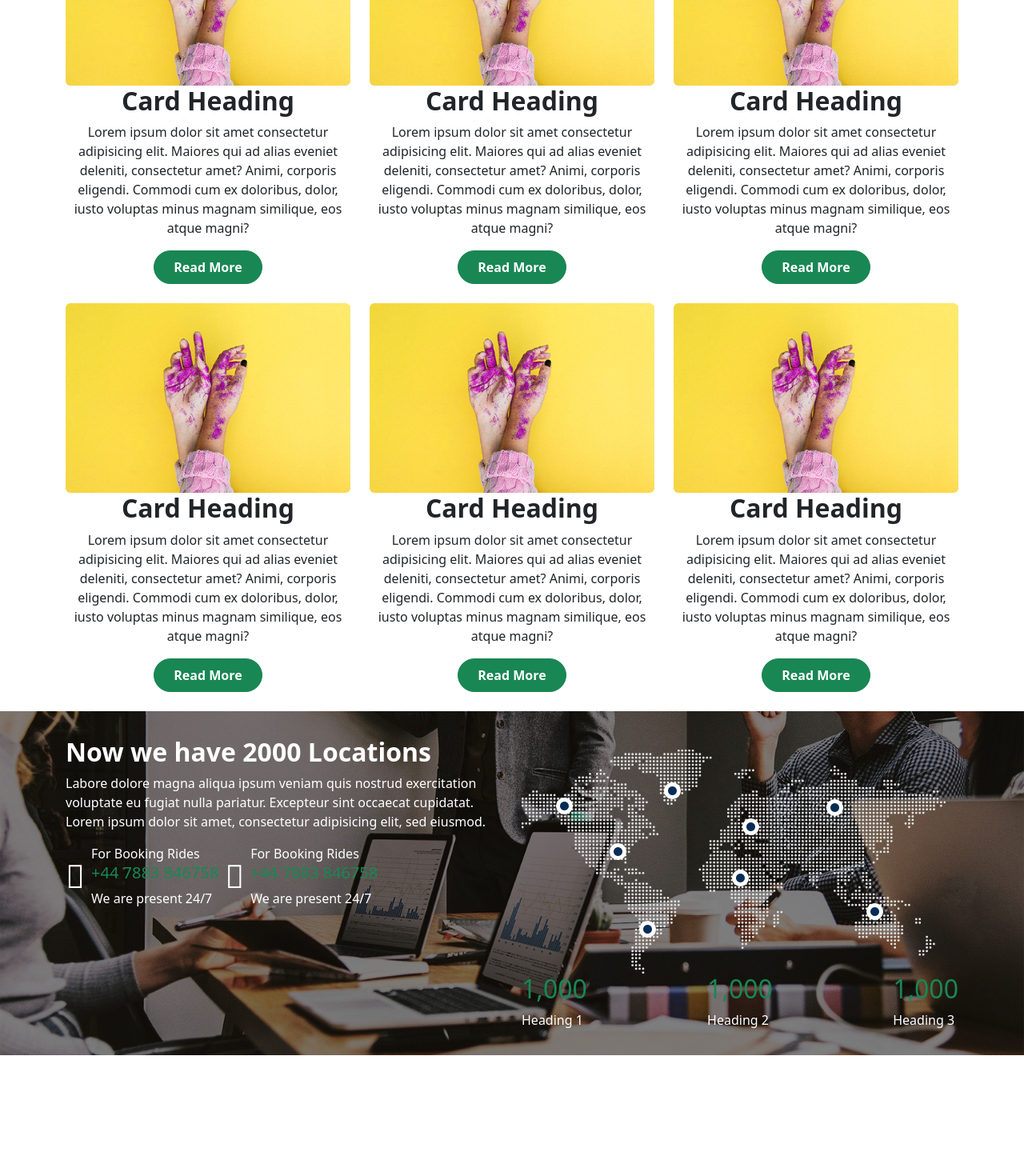
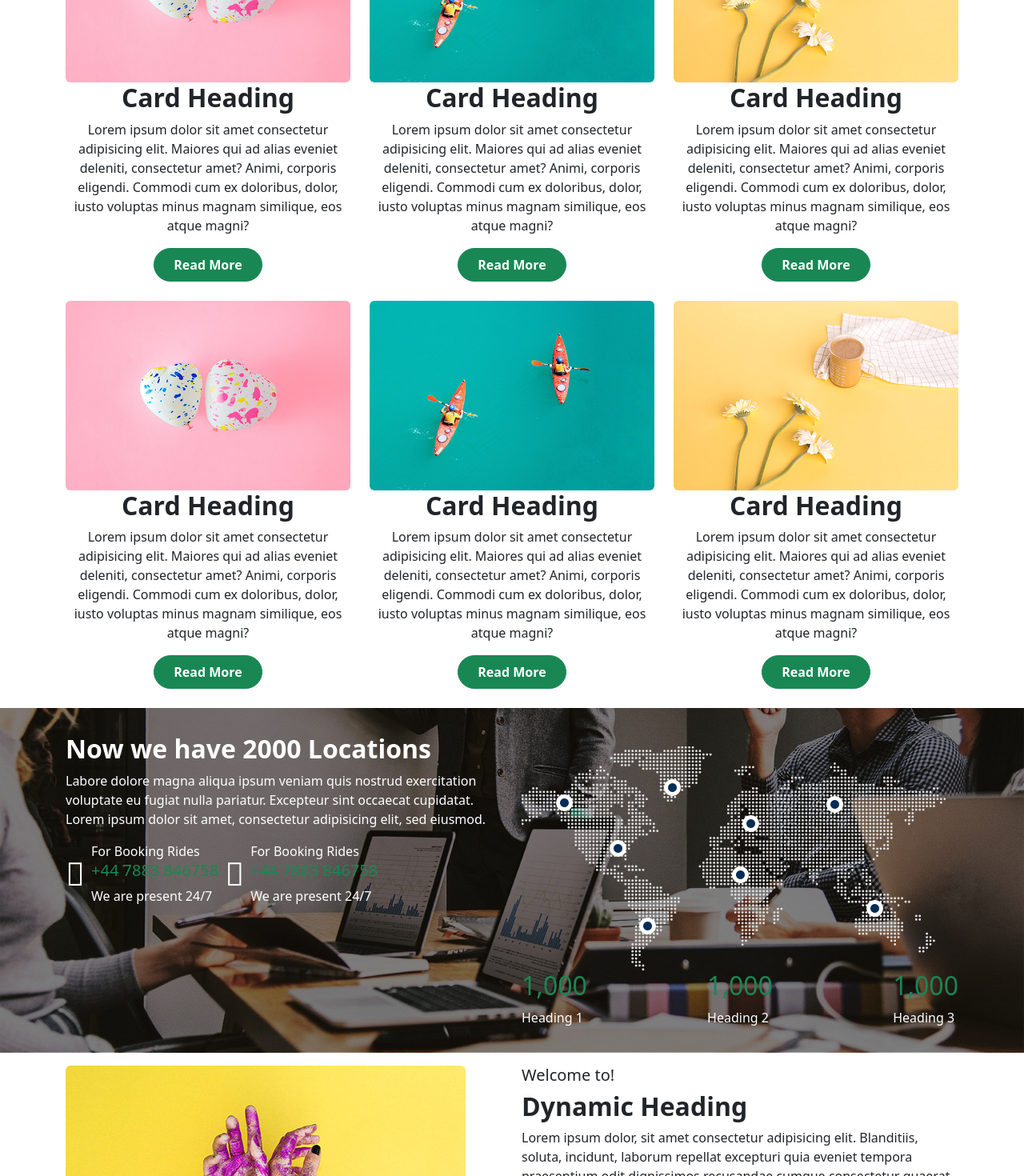
Before and after one commit to itisusama/tyre-site, a React (Vite) app: page / in a window 1280 px wide. Shown: the part 1330-2800 px from the top of the page at 80% size. Before the commit the page ends 2649 px from the top, so only its background shows below. Built offline with nearby package versions, Linux system fonts and the light colour scheme.

Commit message:
home card and component

```diff
--- a/src/Home.jsx
+++ b/src/Home.jsx
@@ -30,7 +30,7 @@ const Home = () => {
      <Cards/>
 
     {/* Banner */}
-    <section className="pc-home-banner p-3 mt-3">
+    <section className="pc-home-banner p-3 my-3">
       <div className="container mx-auto py-3">
         <div className="row">
           {/* 1 */}
@@ -100,7 +100,17 @@ const Home = () => {
         </div>
       </div>
     </section>
+    <ImgText
+        imgSrc={dynamicImgSrc}
+        heading5={dynamicHeading5}
+        heading2={dynamicHeading2}
+        paragraph1={dynamicParagraph1}
+        paragraph2={dynamicParagraph2}
+        btnText= {' '}
+     />
+
     </>
+
   )
 }
 
--- a/src/components/Cards.jsx
+++ b/src/components/Cards.jsx
@@ -8,7 +8,7 @@ const Cards = () => {
 
         <div className="col-lg-4 col-md-6 col-sm-12 mt-2 py-2 rounded">
             <div>
-              <img src={'images/img-new.jpg'} alt="1" className='img-fluid rounded' />
+              <img src={'images/img-10.jpg'} alt="1" className='img-fluid rounded' />
 
               <h2 className='fw-bolder text-center'>Card Heading</h2>
               <p className='text-center'>Lorem ipsum dolor sit amet consectetur adipisicing elit. Maiores qui ad alias eveniet deleniti, consectetur amet? Animi, corporis eligendi. Commodi cum ex doloribus, dolor, iusto voluptas minus magnam similique, eos atque magni?</p>
@@ -18,7 +18,7 @@ const Cards = () => {
 
         <div className="col-lg-4 col-md-6 col-sm-12 mt-2 py-2 rounded">
             <div>
-              <img src={'images/img-new.jpg'} alt="1" className='img-fluid rounded' />
+              <img src={'images/img-11.jpg'} alt="1" className='img-fluid rounded' />
 
               <h2 className='fw-bolder text-center'>Card Heading</h2>
               <p className='text-center'>Lorem ipsum dolor sit amet consectetur adipisicing elit. Maiores qui ad alias eveniet deleniti, consectetur amet? Animi, corporis eligendi. Commodi cum ex doloribus, dolor, iusto voluptas minus magnam similique, eos atque magni?</p>
@@ -28,7 +28,7 @@ const Cards = () => {
 
         <div className="col-lg-4 col-md-6 col-sm-12 mt-2 py-2 rounded">
             <div>
-              <img src={'images/img-new.jpg'} alt="1" className='img-fluid rounded' />
+              <img src={'images/img-12.jpg'} alt="1" className='img-fluid rounded' />
 
               <h2 className='fw-bolder text-center'>Card Heading</h2>
               <p className='text-center'>Lorem ipsum dolor sit amet consectetur adipisicing elit. Maiores qui ad alias eveniet deleniti, consectetur amet? Animi, corporis eligendi. Commodi cum ex doloribus, dolor, iusto voluptas minus magnam similique, eos atque magni?</p>
--- a/src/components/ImgText.jsx
+++ b/src/components/ImgText.jsx
@@ -13,7 +13,7 @@ const ImgText = ({ imgSrc, heading5, heading2, paragraph1, paragraph2, btnText }
             <h2 className='fw-bolder'>{heading2}</h2>
             <p>{paragraph1}</p>
             <p>{paragraph2}</p>
-            <button className='btn btn-success rounded-pill py-2 px-4'>{btnText}</button>
+            <button className='btn btn-success rounded-pill px-4'>{btnText}</button>
           </div>
         </div>
       </section>
```
